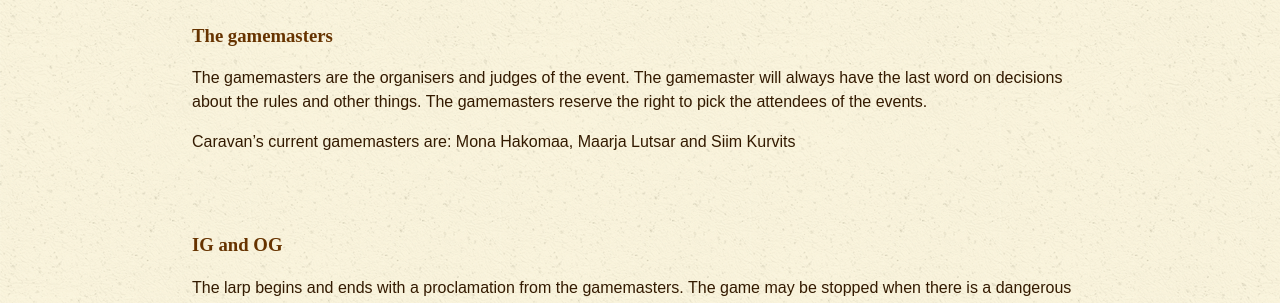
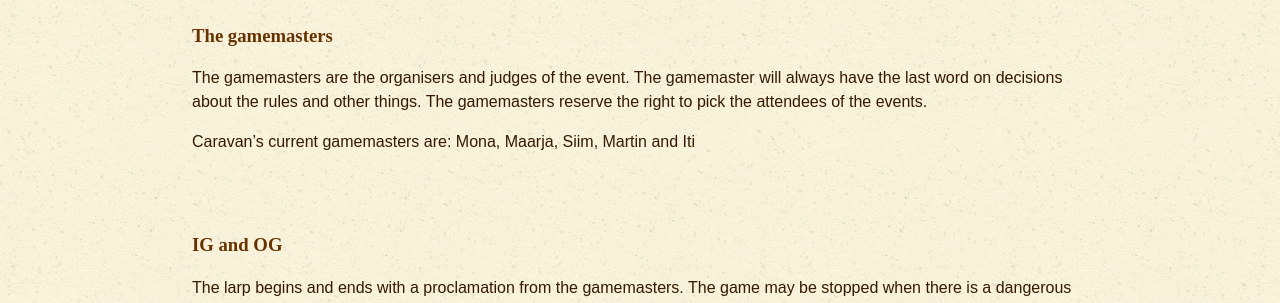
Before and after one commit to karavanlarp/karavanlarp.github.io, a Jekyll site: the page built from eng/useful/mainrules.md, in a window 1280 px wide and 900 px high. Shown: the part 203-506 px from the top of the window. Built offline with Jekyll 4.4.1, drawn with Linux system fonts in a browser that asks for light colours; some web fonts are replaced.

Commit message:
change names in main rules

```diff
--- a/eng/useful/mainrules.md
+++ b/eng/useful/mainrules.md
@@ -10,7 +10,7 @@ _These are rules for the event, character and mechanics-specific rules are on a
 
 The gamemasters are the organisers and judges of the event. The gamemaster will always have the last word on decisions about the rules and other things. The gamemasters reserve the right to pick the attendees of the events.
 
-Caravan’s current gamemasters are: Mona Hakomaa, Maarja Lutsar and Siim Kurvits
+Caravan’s current gamemasters are: Mona, Maarja, Siim, Martin and Iti
 
 ### IG and OG
 
```
Also changed, not shown: est/useful/mainrules.md (+1 -1 lines).
